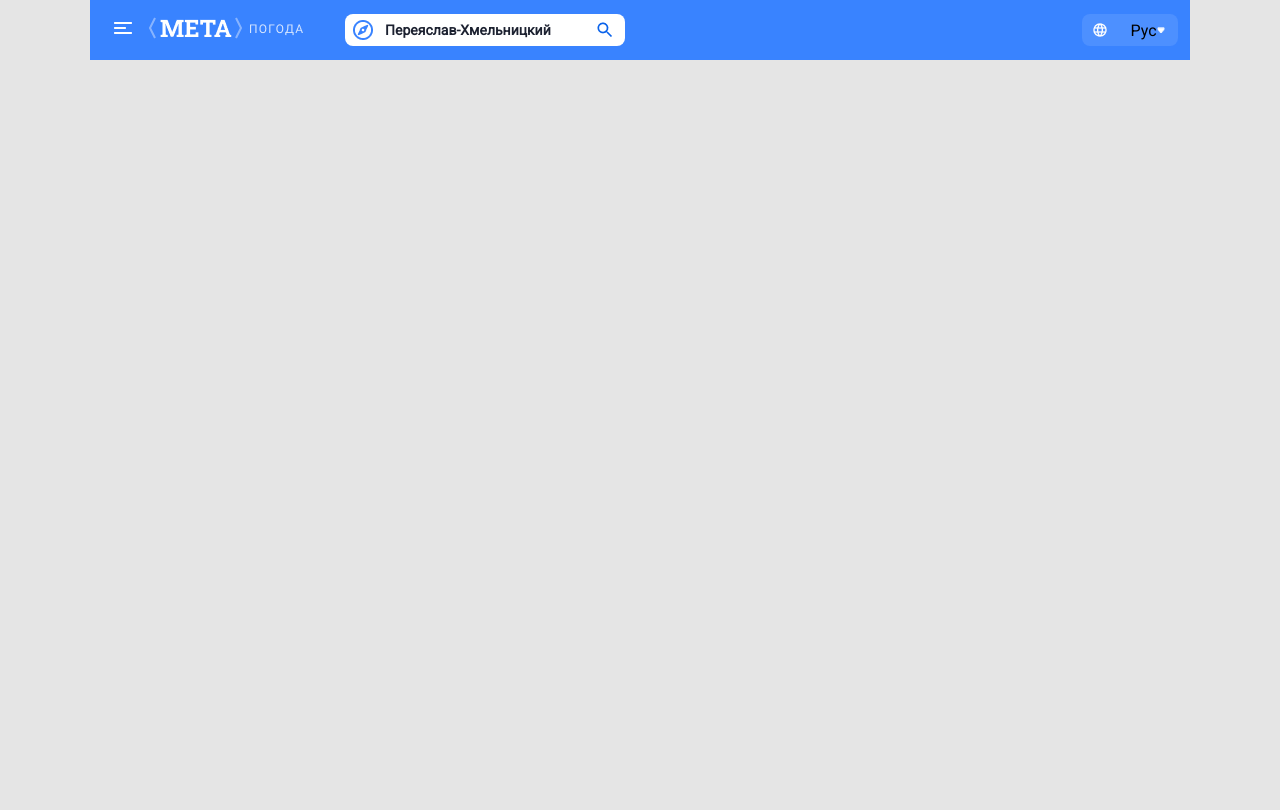
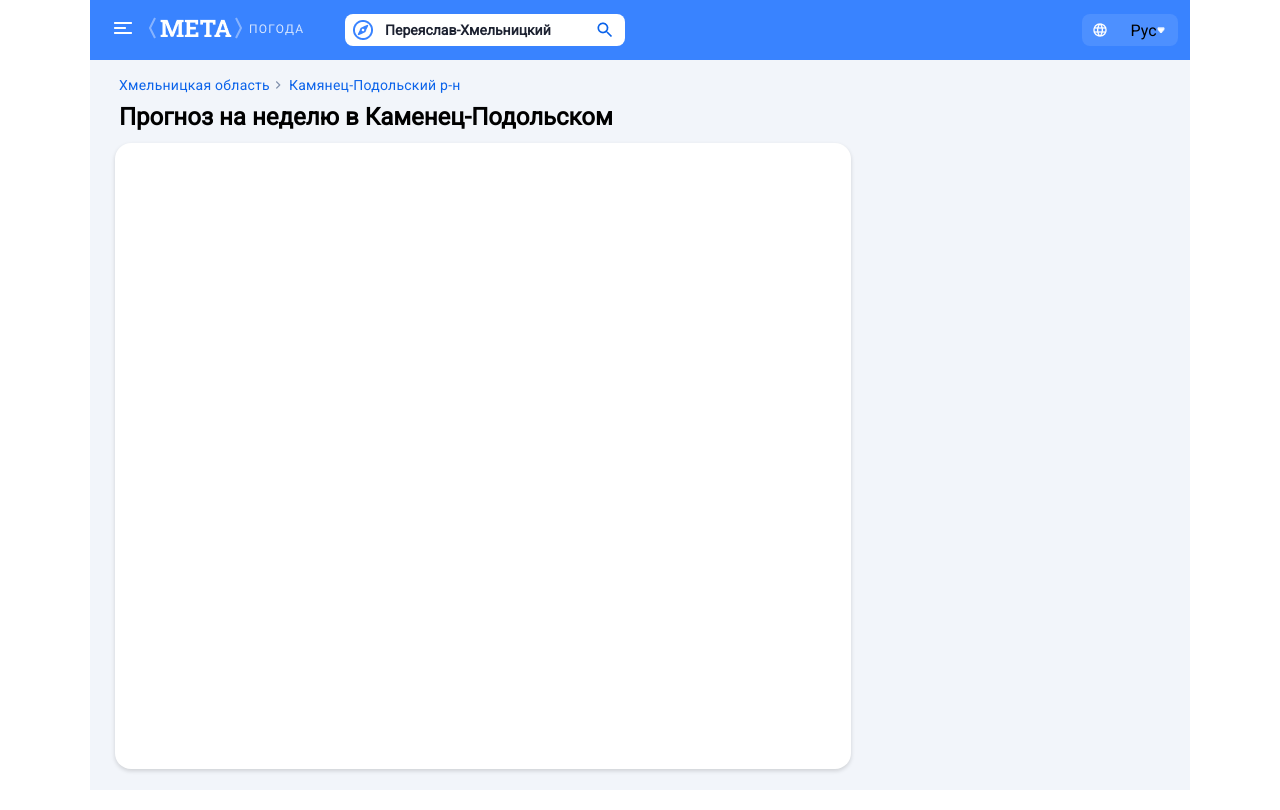
Before and after one commit to KaterynaLikhvar/weather_task, a website: page src/index.html in a window 1280 px wide. Drawn offline with nearby package versions, Linux system fonts and the light colour scheme; files that its build step writes are made by us from their sources.

Commit message:
feat: add main title and weather section

```diff
--- /dev/null
+++ b/src/assets/scss/blocks/main.scss
@@ -0,0 +1,29 @@
+.main__section {
+  margin: 0 24px 20px 24px;
+  border: 0.01px solid transparent;
+}
+.main__title {
+  margin: 0 4px;
+  padding-top: 8px;
+}
+.location {
+  margin-top: 14px;
+  margin-left: 4px;
+  display: flex;
+  align-items: center;
+  font-size: 0.875rem;
+  line-height: 20px;
+  letter-spacing: 0.25px;
+  color: $blue_text;
+}
+.present-location {
+  padding-left: 3px;
+}
+.weather__container {
+  margin: 12px 0 20px 0;
+  width: 736px;
+  height: 626px;
+  background-color: #fff;
+  box-shadow: 0px 2px 4px rgba(0, 0, 0, 0.15);
+  border-radius: 16px;
+}
--- a/src/assets/scss/style.scss
+++ b/src/assets/scss/style.scss
@@ -12,7 +12,6 @@ body {
   margin: 0;
   padding: 0;
   position: relative;
-  background-color: #E5E5E5;
   font-family: 'Roboto', sans-serif;
 }
 .notScrollable {
@@ -23,6 +22,7 @@ body {
   position: relative;
   max-width: 1100px;
   width: 100%;
+  background-color: #f2f5fa;
 }
 .hidden {
   display: none;
@@ -34,3 +34,4 @@ body {
 // Blocks
 @import "./blocks/header.scss";
 @import "./blocks/sidebar.scss";
+@import "./blocks/main.scss";
--- a/src/partials/main.html
+++ b/src/partials/main.html
@@ -0,0 +1,14 @@
+<main class="main">
+  <section class="main__section">
+    <div class="location">
+      <span class="prev-location">Хмельницкая область</span>
+      <img src="../assets/images/icons/chevron_right.png" alt="">
+      <span class="present-location">Камянец-Подольский р-н</span>
+    </div>
+    <h1 class="main__title">
+      Прогноз на неделю в Каменец-Подольском
+    </h1>
+    <div class="weather__container"></div>
+  </section>
+
+</main>
```
Also changed, not shown: src/assets/images/icons/chevron_right.png (added).
